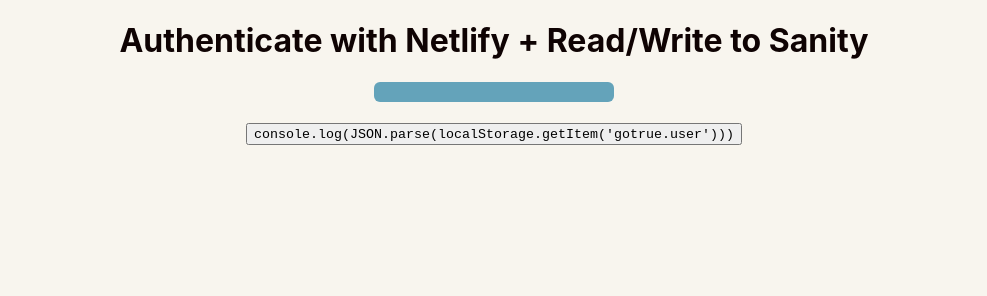
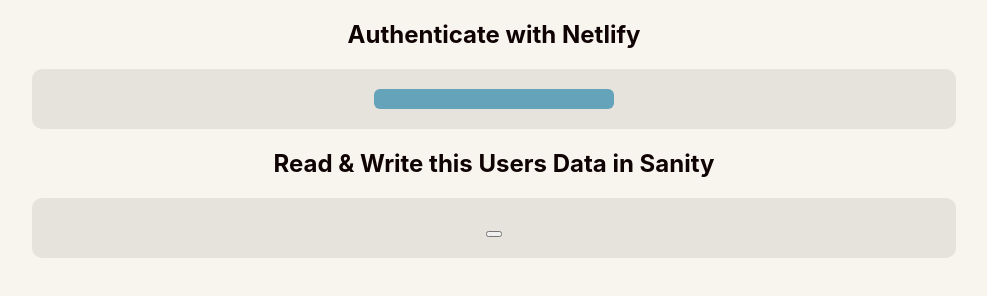
Before and after one commit to bacalj/netlify-auth-sanity-data, a website: page index.html in a window 1280 px wide. Shown: the whole page, without its empty margins (146-1133 px from the left). Drawn offline with Linux system fonts and the light colour scheme; a web font is replaced by a local one.

Commit message:
getting function going

```diff
--- a/index.html
+++ b/index.html
@@ -8,21 +8,22 @@
 </head>
 <body>
   <div class="app">
-    <h1>Authenticate with Netlify + Read/Write to Sanity</h1>
 
-    <div class="login-box">
+    <h2>Authenticate with Netlify</h2>
+    <div class="netlify box">
       <!-- <div class="post-it one">All the stuff in this box is rendered by Netlify</div> -->
       <div class="data-netlify" data-netlify-identity-menu></div>
 
-      <div class="see-user">
+      <!-- <div class="see-user">
         <button onclick="seeUser()"><code>console.log(JSON.parse(localStorage.getItem('gotrue.user')))</code></button>
-        <div id="userinfo"></div>
-      </div>
+       <div id="userinfo"></div>
+      </div> -->
     </div>
 
-    <ul id="notes">
-
-    </ul>
+    <h2>Read & Write this Users Data in Sanity</h2>
+    <div class="sanity box">
+      <button onclick="createUserNote()"></button>
+    </div>
   </div>
 
   <div class="info">
--- a/package.json
+++ b/package.json
@@ -1,5 +1,6 @@
 {
   "dependencies": {
-    "@sanity/client": "^2.22.3"
+    "@sanity/client": "^2.22.3",
+    "node-fetch": "^2.6.6"
   }
 }
--- a/style.css
+++ b/style.css
@@ -40,3 +40,11 @@
     margin:0px;
     padding: 0px;
 }
+
+.box {
+    background-color: rgba(100,100,100,.12);
+    padding:20px;
+    border-radius: 10px;
+    width:70%;
+    margin: 0 auto;
+}
--- a/workings.js
+++ b/workings.js
@@ -27,3 +27,9 @@
         document.getElementById("notes").appendChild(newItem);
     }
 }
+
+async function createUserNote(){
+    fetch('/.netlify/functions/create-note').then((r) => {
+        console.log(r)
+    })
+}
```
Also changed, not shown: netlify/functions/create-note/create-note.js (+14 -1 lines), 1 other file.
